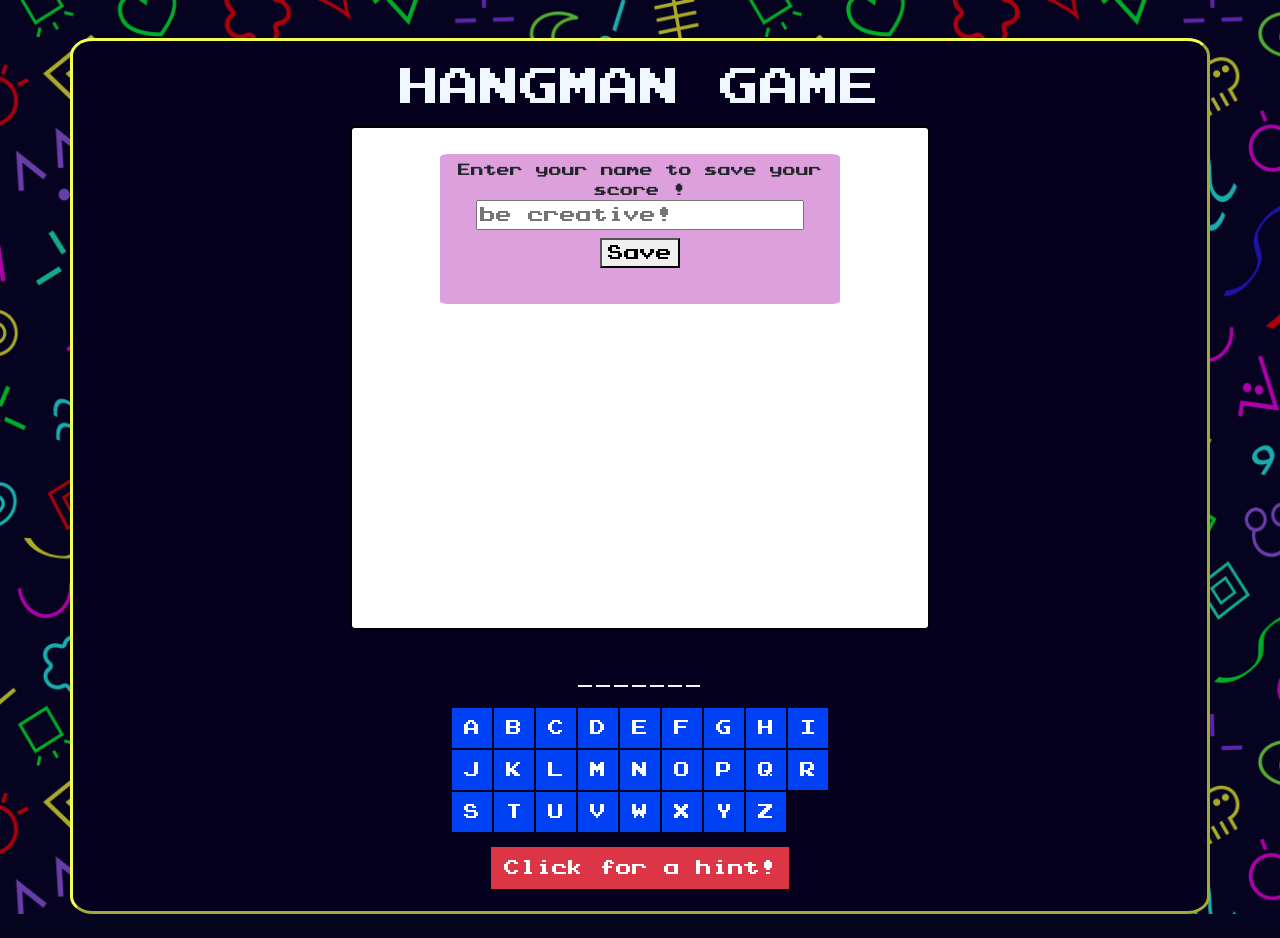
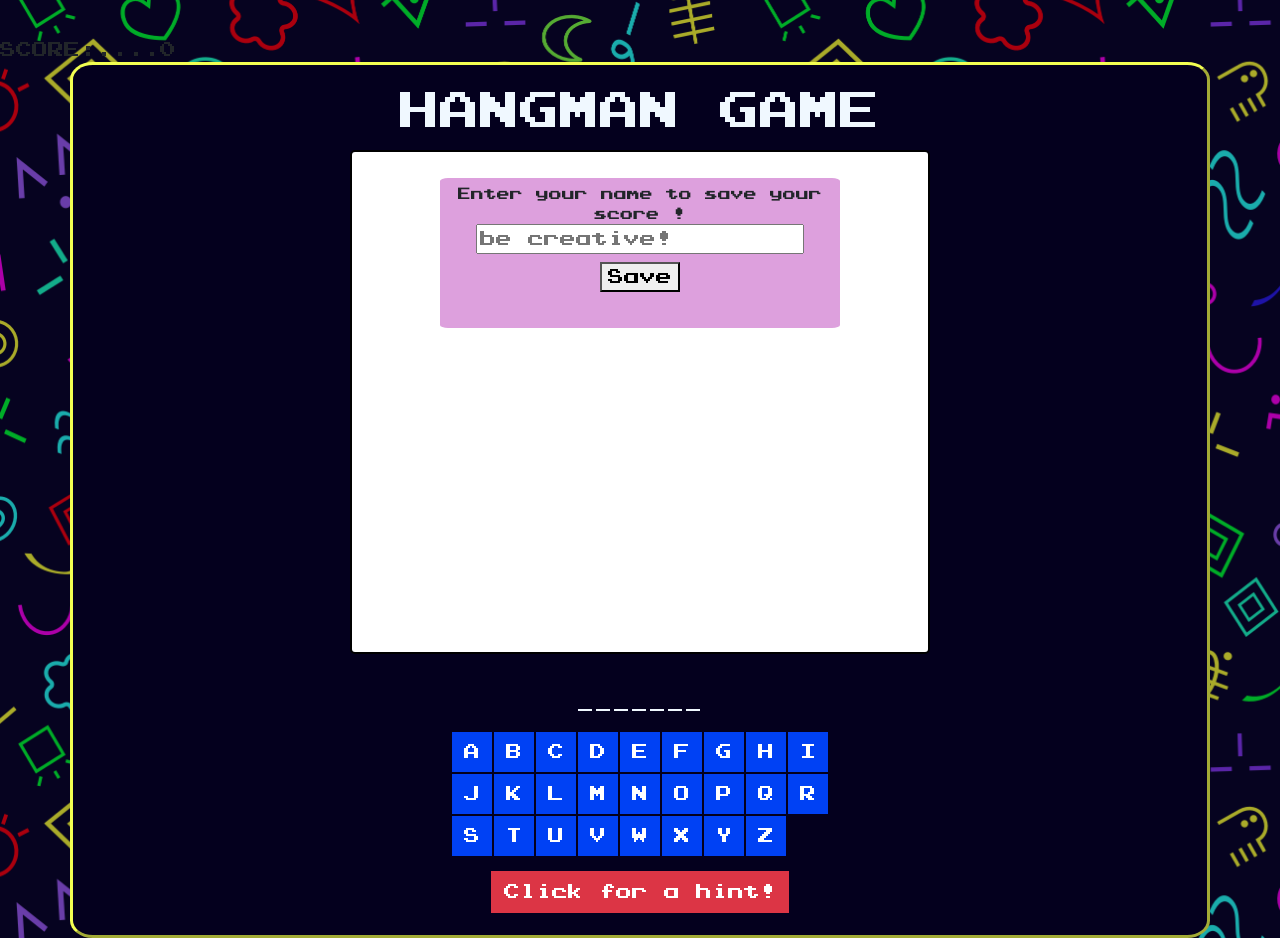
Before and after one commit to LilboX3/ITproj_PixelPlayground, a PHP site: page /Hangman.php in a window 1280 px wide. Shown: the part 135-1073 px from the top of the page. Before the commit the page ends 1049 px from the top, so only its background shows below. Run offline with PHP 8.4, Linux system fonts and the light colour scheme.

Commit message:
shows both scoreboards now

```diff
--- a/Hangman.php
+++ b/Hangman.php
@@ -8,8 +8,17 @@
 </head>
 
 <body class="background">
+<div class="parent-flex-container">
+    <div id="scoreboard" class="scoreboard">
+        <div class="score-label">SCORE:....<span id="score">0</span></div>
+    </div>
+    <div id="topfive" class="topfive">
+         <span id="top5score"></span>
+    </div>
     <div class="container">
         <div class="row">
+
+
             <div class="col-2"></div>
 
             <div class="col-8">
@@ -77,7 +86,7 @@
             <div class="col-2"></div>
         </div>
     </div>
-
+</div>
 <script src="Hangman/hangman.js"></script>
 <script>
     function resetGame() {
```
